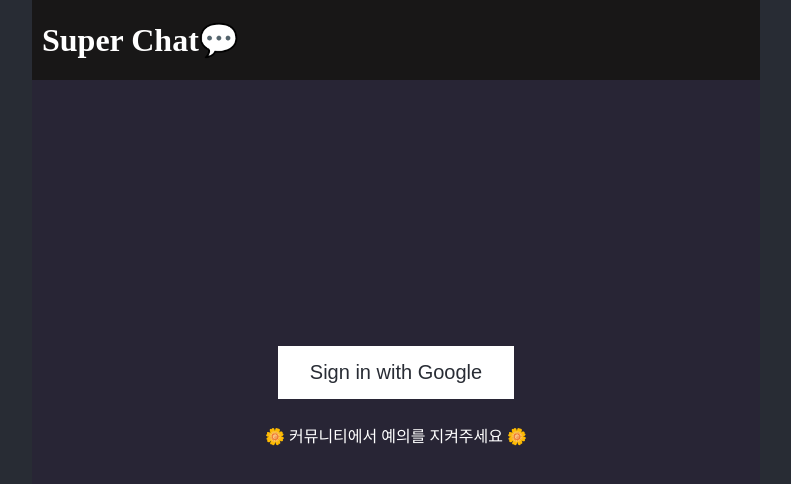
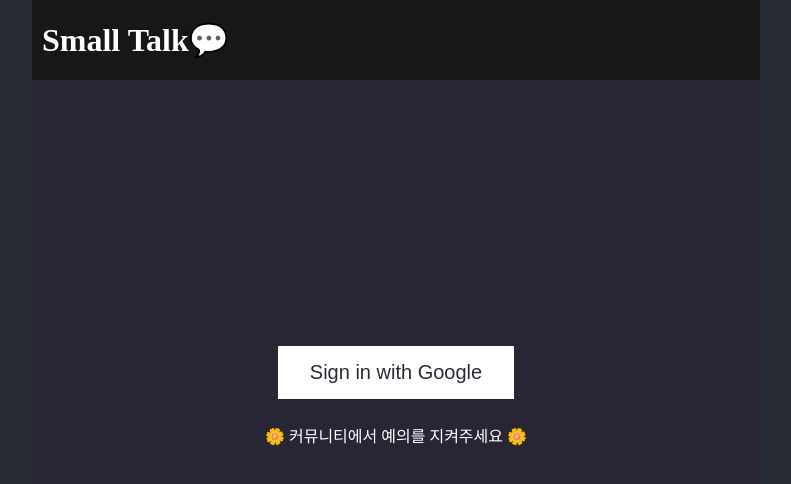
Before and after one commit to KaengEE/React-chatApp, a React (Vite) app: page / in a window 1280 px wide. Shown: the top 484 px of the page, without its empty margins (244-1035 px from the left). Built offline with nearby package versions, Linux system fonts and the light colour scheme; no server answers.

Commit message:
앱 이름 변경

```diff
--- a/index.html
+++ b/index.html
@@ -4,7 +4,7 @@
     <meta charset="UTF-8" />
     <link rel="icon" type="image/svg+xml" href="/vite.svg" />
     <meta name="viewport" content="width=device-width, initial-scale=1.0" />
-    <title>Super Chat</title>
+    <title>Small Talk</title>
   </head>
   <body>
     <div id="root"></div>
--- a/src/App.jsx
+++ b/src/App.jsx
@@ -25,7 +25,7 @@
   return (
     <div className="App">
       <header>
-        <h1>Super Chat💬</h1>
+        <h1>Small Talk💬</h1>
         {user && <SignOut />}
       </header>
       <section>{user ? <ChatRoom /> : <SignIn />}</section>
```
